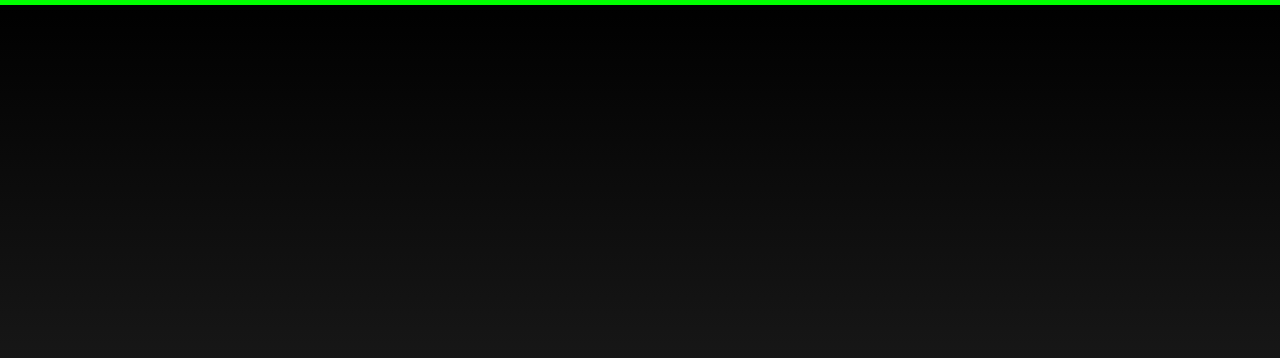
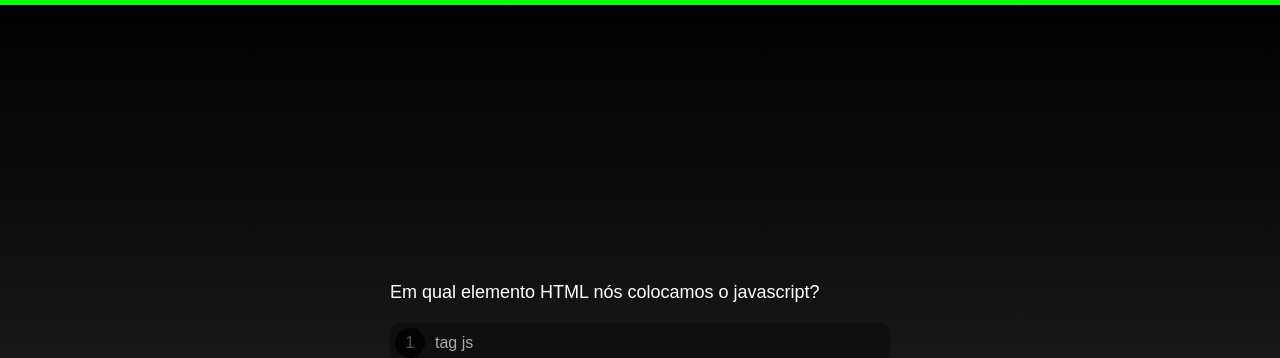
Before and after one commit to fernandoromeroalves/projeto-quiz, a plain HTML site: page index.html in a window 1280 px wide. Shown: the top 358 px of the page. Drawn offline with Linux system fonts and the light colour scheme.

Commit message:
initial data

```diff
--- a/index.html
+++ b/index.html
@@ -12,7 +12,7 @@
         <div class="progress--bar"></div>
     </div>
 
-    <h1>Quiz</h1>
+
 
     <div class="questionArea">
         <div class="question">...</div>
--- a/script.js
+++ b/script.js
@@ -0,0 +1,28 @@
+//initial data
+
+let currentQuestion = 0;
+
+showQuestion();
+
+
+//functions
+function showQuestion(){
+    if(questions[currentQuestion]){
+        q = questions[currentQuestion];
+
+        document.querySelector('.scoreArea').style.display = 'none';
+        document.querySelector('.questionArea').style.display = 'block';
+
+        document.querySelector('.question').innerHTML = q.question;
+        document.querySelector('.options').innerHTML = '';
+
+let optionsHtml = '';
+
+        for(let i in q.options) {
+            optionsHtml += `<div data-op="${i}" class="option"><span>${parseInt(i)+1}</span>${q.options[i]}</div>`;
+        }
+        document.querySelector('.options').innerHTML = optionsHtml;
+    } else{
+        //acabou as questões.
+    }
+}
```
